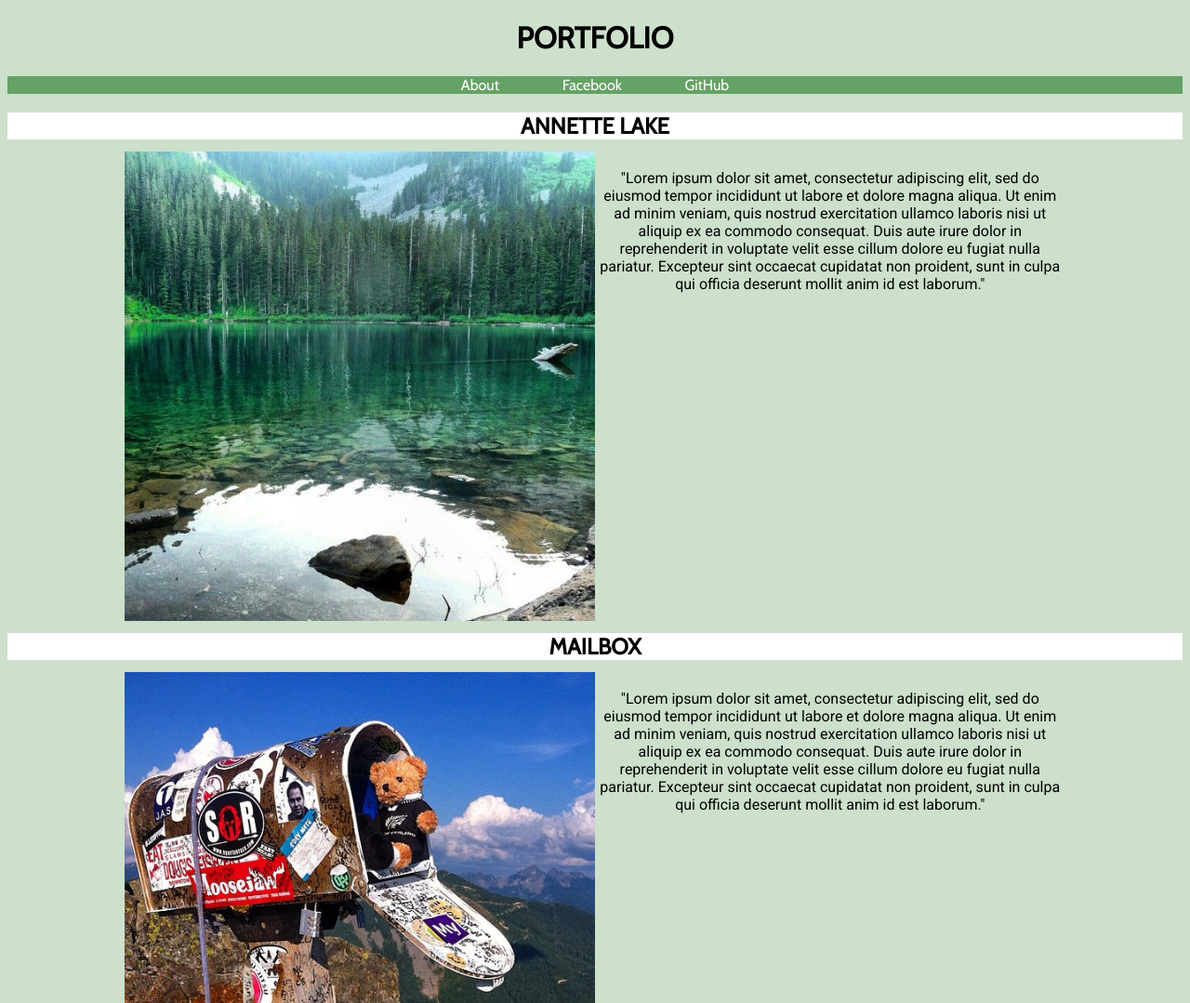
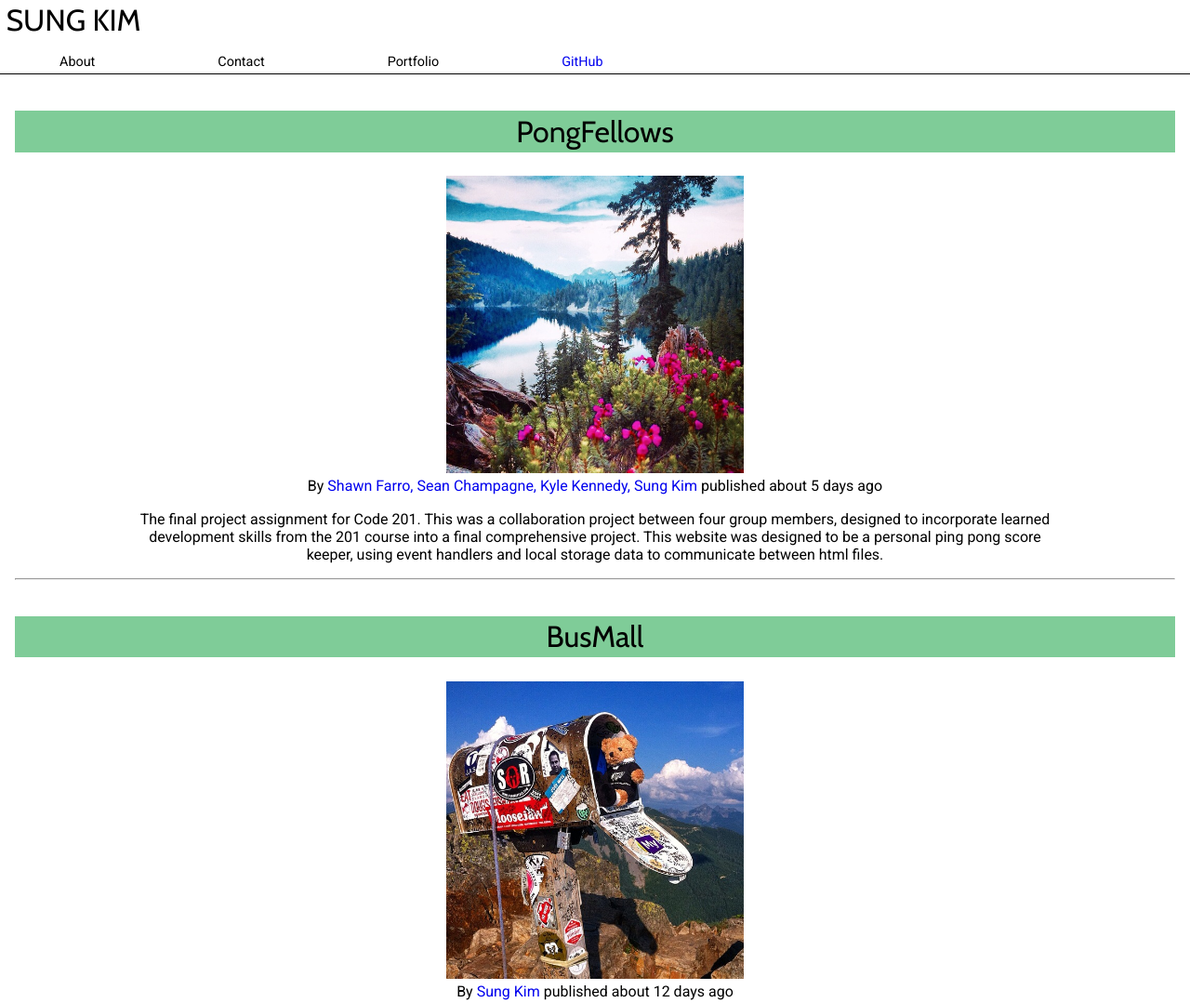
Before and after one commit to sungkim3/portfolio-class, a plain HTML site: page index.html in a window 1280 px wide. Shown: the top 1079 px of the page at 93% size. Drawn offline with nearby package versions, Linux system fonts and the light colour scheme.

Commit message:
alters project data to reflect a project compiler, introduces a template structure for display and a render function, maintains mobile first responsive design

```diff
--- a/index.html
+++ b/index.html
@@ -2,45 +2,41 @@
 <html>
   <head>
     <meta name=”viewport” content=”width=device-width, initial-scale=1”>
-    <link rel="stylesheet" type="text/css" href="style.css">
+    <link rel="stylesheet" type="text/css" href="vendor/reset.css">
+    <link rel="stylesheet" type="text/css" href="styles/base.css">
+    <link rel="stylesheet" type="text/css" href="styles/layout.css">
+    <link rel="stylesheet" type="text/css" href="styles/modules.css">
     <link href='https://fonts.googleapis.com/css?family=Cabin|Roboto' rel='stylesheet' type='text/css'>
     <title>Sung Portfolio</title>
   </head>
   <body>
-    <header>
-      <h1 class="heading"> PORTFOLIO </h1>
-      <nav>
-        <img class="menu-icon" src="img/hamburger.png" />
-        <ul>
-          <li>About</li>
-          <li>Facebook</li>
-          <li>GitHub</li>
-        </ul>
-      </nav>
-    </header>
-    <div class="images">
-      <h2 class="hike-name">ANNETTE LAKE</h2>
-      <div id="annette" class="hike-container">
-        <img class="hike-image" src="img/annettelake.jpg"/>
-        <article class="hike-description">
-          "Lorem ipsum dolor sit amet, consectetur adipiscing elit, sed do eiusmod tempor incididunt ut labore et dolore magna aliqua. Ut enim ad minim veniam, quis nostrud exercitation ullamco laboris nisi ut aliquip ex ea commodo consequat. Duis aute irure dolor in reprehenderit in voluptate velit esse cillum dolore eu fugiat nulla pariatur. Excepteur sint occaecat cupidatat non proident, sunt in culpa qui officia deserunt mollit anim id est laborum."
+    <h1 class="heading">SUNG KIM</h1>
+    <div class="toggle-display">Menu</div>
+    <nav class="navigation-container">
+      <ul class="navigation" id="hidden-nav">
+        <li>About</li>
+        <li>Contact</li>
+        <li>Portfolio</li>
+        <li><a href="https://github.com/sungkim3">GitHub</a></li>
+      </ul>
+    </nav>
+    <main>
+      <section id="projects">
+        <article class="template" data-category="template">
+          <header>
+            <h1 class="project-title">Title</h1>
+            <img src=""/>
+            <div>
+              By <address><a href="">Author Name</a></address>
+              published <time pubdate>Publish Time</time>
+            </div>
+          </header>
+          <section id="article-body"></section>
         </article>
-      </div>
-      <h2 class="hike-name">MAILBOX</h2>
-      <div id="mailbox" class="hike-container">
-        <img class="hike-image" src="img/mailbox.jpg" />
-        <article class="hike-description">
-          "Lorem ipsum dolor sit amet, consectetur adipiscing elit, sed do eiusmod tempor incididunt ut labore et dolore magna aliqua. Ut enim ad minim veniam, quis nostrud exercitation ullamco laboris nisi ut aliquip ex ea commodo consequat. Duis aute irure dolor in reprehenderit in voluptate velit esse cillum dolore eu fugiat nulla pariatur. Excepteur sint occaecat cupidatat non proident, sunt in culpa qui officia deserunt mollit anim id est laborum."
-        </article>
-      </div>
-      <h2 class="hike-name">SNOW LAKE</h2>
-      <div id="snowlake" class="hike-container">
-        <img class="hike-image" src="img/snowlake.jpg" />
-        <article class="hike-description">
-          "Lorem ipsum dolor sit amet, consectetur adipiscing elit, sed do eiusmod tempor incididunt ut labore et dolore magna aliqua. Ut enim ad minim veniam, quis nostrud exercitation ullamco laboris nisi ut aliquip ex ea commodo consequat. Duis aute irure dolor in reprehenderit in voluptate velit esse cillum dolore eu fugiat nulla pariatur. Excepteur sint occaecat cupidatat non proident, sunt in culpa qui officia deserunt mollit anim id est laborum."
-        </article>
-      </div>
-    </div>
-    <script src="app.js"></script>
+      </section>
+    </main>
+    <script src="https://ajax.googleapis.com/ajax/libs/jquery/2.2.2/jquery.min.js"></script>
+    <script src="js/projects.js"></script>
+    <script src="js/app.js"></script>
   </body>
 </html>
--- /dev/null
+++ b/js/app.js
@@ -0,0 +1,48 @@
+$(document).ready(function() {
+//Toggle Navbar Display on Click
+  var $navigation = $('#hidden-nav');
+  $('.toggle-display').click(function(){
+    $navigation.slideToggle(100);
+  });
+});
+
+var projects = [];
+
+function Project (obj) {
+  this.category = obj.category;
+  this.title = obj.title;
+  this.author = obj.author;
+  this.authorUrl = obj.authorUrl;
+  this.publishDate = obj.publishDate;
+  this.body = obj.body;
+  this.imagePlaceholder = obj.imagePlaceholder;
+}
+
+Project.prototype.toHtml = function() {
+  var $newProject = $('article.template').clone();
+
+  $newProject.find('img').attr('src', this.imagePlaceholder);
+  $newProject.attr('data-category', this.category);
+  $newProject.find('h1').text(this.title);
+  $newProject.find('a').attr('href', this.authorUrl);
+  $newProject.find('a').text(this.author);
+  $newProject.find('time').text(this.publishDate);
+  $newProject.find('section').text(this.body);
+
+  $newProject.find('time').html('about ' + parseInt((new Date() - new Date(this.publishDate)) / 60 / 60 / 24 / 1000) + ' days ago');
+  $newProject.append('<hr>');
+  $newProject.removeClass('template');
+  return $newProject;
+};
+
+projectCollection.sort(function(a,b) {
+  return (new Date(b.publishDate)) - (new Date(a.publishDate));
+});
+
+projectCollection.forEach(function(ele) {
+  projects.push(new Project(ele));
+});
+
+projects.forEach(function(projectItem){
+  $('#projects').append(projectItem.toHtml());
+});
--- /dev/null
+++ b/js/projects.js
@@ -0,0 +1,38 @@
+var projectCollection = [
+  {
+    imagePlaceholder: 'img/annettelake.jpg',
+    category: 'first',
+    title: 'About Me',
+    authorUrl: 'http://sungkim3.github.io/about-me',
+    author: 'Sung Kim',
+    publishDate: '2016-04-14',
+    body: 'This is the very first project created by Sung during Code 201. The intent was to create a basic structure of an html document with css style elements.'
+  },
+  {
+    imagePlaceholder: 'img/cape-flattery.jpg',
+    category: 'second',
+    title: 'Salmon Cookies',
+    authorUrl: 'http://sungkim3.github.io/salmon-cookie',
+    author: 'Sung Kim',
+    publishDate: '2016-04-24',
+    body: 'The second project created by Sung during Code 201. The purpose of this project was to familiarize him to event handlers and communication with the DOM using getElement methods.'
+  },
+  {
+    imagePlaceholder: 'img/mailbox.jpg',
+    category: 'third',
+    title: 'BusMall',
+    authorUrl: 'http://sungkim3.github.io/bus-mall',
+    author: 'Sung Kim',
+    publishDate: '2016-04-29',
+    body: 'The third project created by Sung during Code 201. The main goal was to utilize event handlers, but to also allow the user to save progress through locally stored data.'
+  },
+  {
+    imagePlaceholder: 'img/snowlake.jpg',
+    category: 'fourth-final',
+    title: 'PongFellows',
+    authorUrl: 'https://shaallfar.github.io/PongFellows/',
+    author: 'Shawn Farro, Sean Champagne, Kyle Kennedy, Sung Kim',
+    publishDate: '2016-05-06',
+    body: 'The final project assignment for Code 201. This was a collaboration project between four group members, designed to incorporate learned development skills from the 201 course into a final comprehensive project. This website was designed to be a personal ping pong score keeper, using event handlers and local storage data to communicate between html files.'
+  }
+];
--- a/style.css
+++ /dev/null
@@ -1,110 +0,0 @@
-body {
-  /*margin: 0 auto;*/
-  background-color: rgba(0, 102, 0, 0.2);
-}
-header {
-  text-align: center;
-  font-family: 'Cabin', sans-serif;
-}
-img {
-  max-width: 100%;
-}
-nav ul {
-  display: none;
-  padding: 0;
-  list-style: none;
-  clear: both;
-}
-nav:hover ul {
-  display: block;
-}
-nav li {
-  background-color: rgba(0, 102, 0, 1);
-  color: white;
-  border-bottom: solid;
-  border-width: thin;
-  padding: 0.1em;
-}
-.menu-icon {
-  width: 2em;
-  height: 2em;
-}
-.hike-container {
-  margin: 0 auto;
-  text-align: center;
-  width: 80%;
-}
-.hike-name {
-  font-family: 'Cabin', sans-serif;
-  background-color: white;
-  margin-bottom: 0;
-  text-align: center;
-}
-.hike-image {
-  padding-right: 2em;
-  padding-bottom: 0.8em;
-  padding-left: 2em;
-  padding-top: 0.8em;
-  width: 80%;
-}
-.hike-description {
-  font-family: 'Roboto', sans-serif;
-}
-/*visual display change beyond 640px, as viewscreen increases in pixel width, alignment of text and images should change*/
-@media only screen and (min-width: 640px) {
-  nav {
-    background-color: rgba(0, 102, 0, 0.5);
-  }
-  nav ul {
-    display: block;
-  }
-  nav li {
-    background-color: inherit;
-    border-bottom: none;
-    display: inline;
-    padding: 2em;
-  }
-  .hike-image {
-    padding-right: 0;
-    padding-left: 0;
-    width: 50%;
-    float: left;
-  }
-  .menu-icon {
-    display: none;
-  }
-  .hike-name {
-    clear: both;
-  }
-  .hike-container {
-    width: 80%;
-    float: left;
-    margin: 0 auto;
-    margin-left: 10%;
-  }
-  .hike-description {
-    float: right;
-    width: 50%;
-    padding: 0;
-    padding-top: 2em;
-  }
-  .hike-description::after {
-    clear: both;
-  }
-}
-/*fixes an alignment issue when reaching 820px and below where the hike description is visually off alignment*/
-@media only screen and (max-width: 820px) {
-  .hike-container {
-    float: none;
-  }
-  .hike-description {
-    float: none;
-    width: 100%;
-    padding-top: 0.8em;
-    padding-bottom: 0.8em;
-  }
-  .hike-image {
-    float: none;
-    width: 80%;
-  }
-}
--- /dev/null
+++ b/styles/base.css
@@ -0,0 +1,26 @@
+h1 {
+  font-family: 'Cabin', sans-serif;
+  font-size: 2em;
+}
+li {
+  font-family: 'Roboto', sans-serif;
+  font-size: 0.9em;
+}
+a {
+  text-decoration: none;
+}
+nav {
+  clear: both;
+}
+section {
+  font-family: 'Roboto', sans-serif;
+  line-height: 1.2em;
+  margin: 1em;
+}
+address {
+  display: inline-block;
+}
+img {
+  max-width: 100%;
+  width: 20em;
+}
--- /dev/null
+++ b/styles/layout.css
@@ -0,0 +1,17 @@
+.heading {
+  /*margin: auto;*/
+  margin-bottom: 0.5em;
+  margin-top: 0.2em;
+  margin-left: 0.2em;
+  text-align: center;
+}
+#navigation li {
+  display: block;
+}
+#projects {
+  text-align: center;
+}
+
+@media only screen and (min-width: 640px) {
+
+}
--- /dev/null
+++ b/styles/modules.css
@@ -0,0 +1,51 @@
+.heading {
+  float: left;
+}
+.toggle-display {
+  float: right;
+  top: 0;
+  right: 0;
+  font-size: 1.2em;
+  color: rgba(0, 51, 0, 0.8);
+}
+.navigation {
+  display: none;
+}
+.navigation-container {
+  line-height: 1.5em;
+  margin-top: 4em;
+  border-bottom: solid;
+  border-width: thin;
+}
+.template {
+  display: none;
+}
+.project-title {
+  margin-top: 1.2em;
+  margin-bottom: 0.8em;
+  padding: 0.4em;
+  background-color: rgba(0, 153, 51, 0.5);
+  text-align: center;
+}
+#article-body {
+  text-align: center;
+}
+
+@media only screen and (min-width: 640px) {
+  .navigation {
+    margin-top: 2em;
+    display: block;
+  }
+  .toggle-display {
+    display: none;
+  }
+  .navigation li {
+    display: inline-block;
+    margin-right: 5%;
+    margin-left: 5%
+  }
+  #article-body {
+    width: 80%;
+    margin-left: 10%;
+  }
+}
--- /dev/null
+++ b/vendor/reset.css
@@ -0,0 +1,43 @@
+html, body, div, span, applet, object, iframe,
+h1, h2, h3, h4, h5, h6, p, blockquote, pre,
+a, abbr, acronym, address, big, cite, code,
+del, dfn, em, img, ins, kbd, q, s, samp,
+small, strike, strong, sub, sup, tt, var,
+b, u, i, center,
+dl, dt, dd, ol, ul, li,
+fieldset, form, label, legend,
+table, caption, tbody, tfoot, thead, tr, th, td,
+article, aside, canvas, details, embed,
+figure, figcaption, footer, header, hgroup,
+menu, nav, output, ruby, section, summary,
+time, mark, audio, video {
+	margin: 0;
+	padding: 0;
+	border: 0;
+	font-size: 100%;
+	font: inherit;
+	vertical-align: baseline;
+}
+/* HTML5 display-role reset for older browsers */
+article, aside, details, figcaption, figure,
+footer, header, hgroup, menu, nav, section {
+	display: block;
+}
+body {
+	line-height: 1;
+}
+ol, ul {
+	list-style: none;
+}
+blockquote, q {
+	quotes: none;
+}
+blockquote:before, blockquote:after,
+q:before, q:after {
+	content: '';
+	content: none;
+}
+table {
+	border-collapse: collapse;
+	border-spacing: 0;
+}
```
Also changed, not shown: README.md, app.js (deleted), img/cape-flattery.jpg (added).
